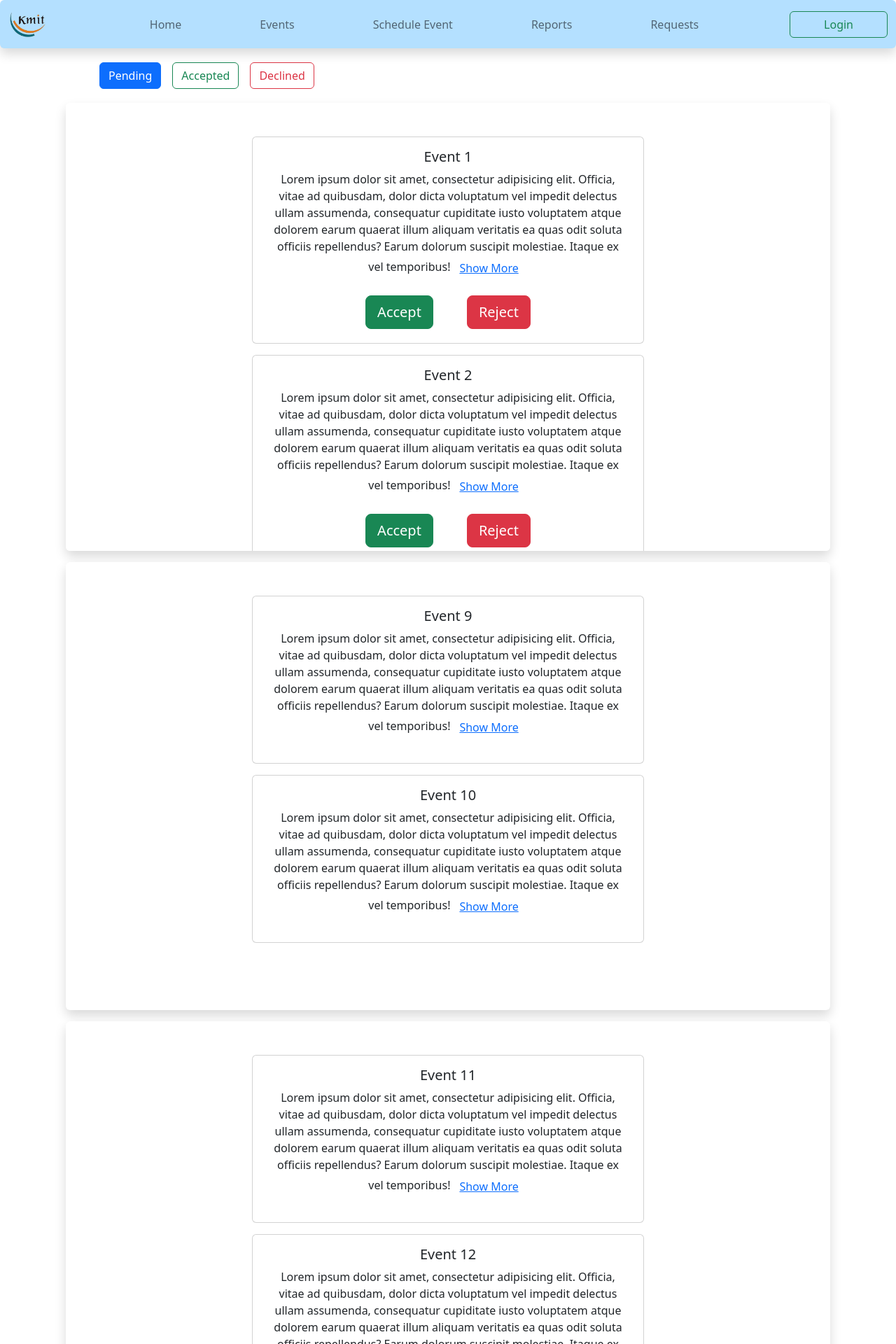
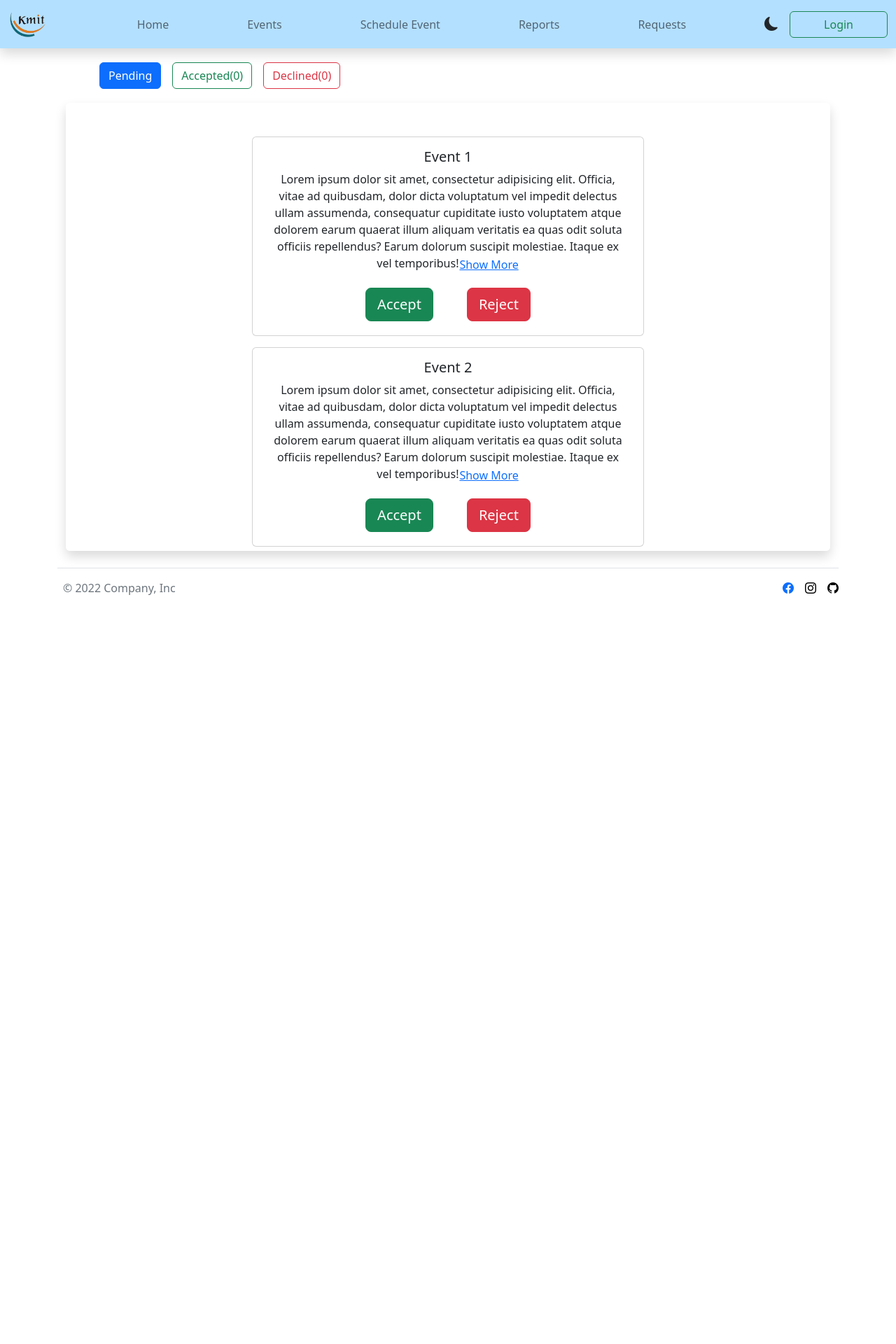
Before and after one commit to A-d-i-t-h-y-a/reactuems, a React (Create React App) app: page /Requests in a window 1280 px wide. Shown: the top 1920 px of the page at 70% size. After the commit the page ends 892 px from the top, so only its background shows below. Built offline with nearby package versions, Linux system fonts and the light colour scheme.

Commit message:
added a dark theme icon

```diff
--- a/src/App.js
+++ b/src/App.js
@@ -11,6 +11,7 @@ import {
 import Schedule from './components/Schedule';
 import Reports from './components/Reports';
 import Requests from './components/Requests';
+import Footer from './components/Footer';
 
 function App() {
   const [mode, setMode] = useState("light");
@@ -41,6 +42,7 @@ function App() {
           <Route exact path="/Requests" element={<Requests/>}></Route>
           <Route exact path="/" element={<TextForm heading="Enter the Text to Analyse Below" text={text}/>}></Route>
         </Routes>
+        <Footer/>
       </div>
     </Router>
     </>
--- a/src/components/About.js
+++ b/src/components/About.js
@@ -1,4 +1,4 @@
-import React, {useState} from "react";
+// import React, {useState} from "react";
 import { Link } from 'react-router-dom';
 
 export default function About() {
--- /dev/null
+++ b/src/components/Footer.js
@@ -0,0 +1,21 @@
+import React from 'react'
+
+export default function Footer() {
+  return (
+    <div>
+        <footer className="d-flex flex-wrap justify-content-between align-items-center py-3 my-4 border-top">
+            <div className="col-md-4 d-flex align-items-center">
+            <a href="/" className="mb-3 me-2 mb-md-0 text-muted text-decoration-none lh-1">
+            </a>
+            <span className="mb-3 mb-md-0 text-muted">© 2022 Company, Inc</span>
+            </div>
+
+            <ul className="nav col-md-4 justify-content-end list-unstyled d-flex">
+            <li className="ms-3"><a href="#"><i className='bi bi-facebook'></i></a></li>
+            <li className="ms-3"><a href="#"><i className='bi bi-instagram text-black'></i></a></li>
+            <li className="ms-3"><a href="https://github.com/A-d-i-t-h-y-a" target="_blank"><i className='bi bi-github text-black'></i></a></li>
+            </ul>
+        </footer>
+    </div>
+  )
+}
--- a/src/components/Navbar.js
+++ b/src/components/Navbar.js
@@ -7,6 +7,10 @@ import { Link } from 'react-router-dom';
 export default function Navbar(props) {
   const [pass, setpass] = useState("password");
   const [bi, setbi] = useState("bi-eye");
+  const [mystyle, setstyle] = useState("#b4e0ff")
+  const [co, setco] = useState(null)
+  const [navt, setnavt] = useState("nav-link_light");
+  // const [text, settext] = useState()
   // let Pass = document.getElementById("Pass");
   // let tog = isNaN(Pass.value);
   const ptoggle = () => {
@@ -30,6 +34,19 @@ export default function Navbar(props) {
     //   // icon.classList.add(bi);
     // }
   };
+
+  const theme = ()=>{
+    if(mystyle == "#b4e0ff"){
+      setstyle("#3700B3")
+      setco({color: 'yellow'})
+      setnavt("nav-link_dark");
+    }
+    else{
+      setstyle("#b4e0ff");
+      setco()
+      setnavt("nav-link_light")
+    }
+  }
   return (
 //     <div>
 //       <nav className={`navbar navbar-expand-lg navbar-${props.mode} bg-${props.mode}`}>
@@ -60,7 +77,8 @@ export default function Navbar(props) {
 //     </nav>
 //     </div>
     <>
-      <nav className="navbar navbar-expand-lg shadow rounded mb-2" style={{backgroundColor: "#b4e0ff"}}>
+      {/* <nav className="navbar navbar-expand-lg shadow rounded mb-2" style={{backgroundColor: "#b4e0ff"}}> */}
+      <nav className="navbar navbar-expand-lg shadow mb-2" style={{backgroundColor: mystyle}}>
         <div className="container-fluid">
           <Link className="navbar-brand" to="/"><img src="./kmit-bar.png" alt='Unable To Load' style={{width: "3.5rem"}}/></Link>
           <button className="navbar-toggler" type="button" data-bs-toggle="collapse" data-bs-target="#navbarSupportedContent"
@@ -70,22 +88,23 @@ export default function Navbar(props) {
           <div className="collapse navbar-collapse" id="navbarSupportedContent">
             <ul className="navbar-nav m-auto mb-2 mb-lg-0">
               <li className="nav-item mx-5">
-                <Link className="nav-link" aria-current="page" to="/" id="navhome">Home</Link>
+                <Link className={`nav-link ${navt}`} aria-current="page" style={co} to="/" id="navhome">Home</Link>
               </li>
               <li className="nav-item mx-5">
-                <Link className="nav-link" aria-current="page" to="/events" id="navevents">Events</Link>
+                <Link className={`nav-link ${navt}`} aria-current="page" style={co} to="/events" id="navevents">Events</Link>
               </li>
               <li className="after_login nav-item mx-5">
-                <Link className="nav-link" aria-current="page" to="/Schedule" id="navsch">Schedule Event</Link>
+                <Link className={`nav-link ${navt}`} aria-current="page" style={co} to="/Schedule" id="navsch">Schedule Event</Link>
               </li>
               <li className="after_login nav-item mx-5">
-                <Link className="nav-link" aria-current="page" to="/Reports" id="navreports">Reports</Link>
+                <Link className={`nav-link ${navt}`} aria-current="page" style={co} to="/Reports" id="navreports">Reports</Link>
               </li>
               <li className="after_login nav-item mx-5">
-                <Link className="nav-link" aria-current="page" to="/Requests" id="navreq">Requests</Link>
+                <Link className={`nav-link ${navt}`} aria-current="page" style={co} to="/Requests" id="navreq">Requests</Link>
               </li>
             </ul>
-            <button className="btn btn-outline-success px-5" type="button" data-bs-toggle="modal" data-bs-target="#exampleModal">
+            <a onClick={theme} style={{cursor: "pointer"}}><i className={`${mystyle=="#b4e0ff"?"bi bi-moon-fill":"bi bi-sun-fill"} me-3 fs-5`} style={mystyle=="#b4e0ff"?null:{filter: "invert(1)"}}></i></a>
+            <button className={`btn btn-outline-${mystyle=="#b4e0ff"?"success":"light"} px-5`} type="button" data-bs-toggle="modal" data-bs-target="#exampleModal">
               Login
             </button>
             <div className="modal fade" id="exampleModal" tabIndex="-1" aria-labelledby="exampleModalLabel" aria-hidden="true">
--- a/src/components/Requests.js
+++ b/src/components/Requests.js
@@ -2,6 +2,13 @@ import React from 'react'
 
 export default function Requests() {
     let cards = document.getElementsByClassName("cards");
+    // const pend = useRef(null)
+    let accept = 0
+    let decline = 0
+    const pend = document.getElementsByClassName("pend")[0]
+    console.log(pend)
+    // let accept = document.getElementById("Accepted").getElementsByClassName("card").length;
+    // let decline = document.getElementById("Declined").getElementsByClassName("card").length;
     const reqsts = (e)=>{
       for(let card of cards){
         if(card.id == e && card.classList.contains("act")){
@@ -17,18 +24,18 @@ export default function Requests() {
     }
     return (
         <>
-            <div className="container h-100">
+            <div className="container">
                 <div className="ms-5 mt-3" role="group" aria-label="Basic radio toggle button group">
                     <input type="radio" className="btn-check" name="btnradio" id="btnradio1" autoComplete="off" defaultChecked />
-                    <label className="btn btn-outline-primary me-3 my-1" htmlFor="btnradio1" onClick={reqsts('Pending')}>Pending</label>
+                    <label className="btn btn-outline-primary me-3 my-1" htmlFor="btnradio1" onClick={()=>reqsts('Pending')}>Pending <span className='badge text-bg-light text-primary'>{pend}</span> </label>
 
                     <input type="radio" className="btn-check" name="btnradio" id="btnradio2" autoComplete="off" />
-                    <label className="btn btn-outline-success me-3" htmlFor="btnradio2" onClick={reqsts('Accepted')}>Accepted</label>
+                    <label className="btn btn-outline-success me-3" htmlFor="btnradio2" onClick={()=>reqsts('Accepted')}>Accepted({accept})</label>
 
                     <input type="radio" className="btn-check" name="btnradio" id="btnradio3" autoComplete="off" />
-                    <label className="btn btn-outline-danger" htmlFor="btnradio3" onClick={reqsts('Declined')}>Declined</label>
+                    <label className="btn btn-outline-danger" htmlFor="btnradio3" onClick={()=>reqsts('Declined')}>Declined({decline})</label>
                 </div>
-                <div className="cards p-5 mt-3 w-100 shadow bg-body rounded overflow-auto act" id="Pending" style={{ height: "40rem" }}>
+                <div className="cards p-5 mt-3 w-100 shadow bg-body rounded overflow-auto act" id="Pending" style={{ maxHeight: "40rem" }}>
                     <div className="row justify-content-evenly">
                         <div className="col-6 card text-center mx-1 mb-3" style={{ width: "35rem" }}>
                             <div className="card-body">
@@ -40,7 +47,7 @@ export default function Requests() {
                                     voluptatem atque dolorem earum quaerat illum aliquam veritatis
                                     ea quas odit soluta officiis repellendus? Earum dolorum suscipit
                                     molestiae. Itaque ex vel temporibus!
-                                    <button className="btn btn-link" type="button" data-bs-toggle="modal" data-bs-target="#E1">
+                                    <button className="btn btn-link p-0" type="button" data-bs-toggle="modal" data-bs-target="#E1">
                                         Show More
                                     </button>
                                 </p>
@@ -90,7 +97,7 @@ export default function Requests() {
                                     voluptatem atque dolorem earum quaerat illum aliquam veritatis
                                     ea quas odit soluta officiis repellendus? Earum dolorum suscipit
                                     molestiae. Itaque ex vel temporibus!
-                                    <button className="btn btn-link" type="button" data-bs-toggle="modal" data-bs-target="#E2">
+                                    <button className="btn btn-link p-0" type="button" data-bs-toggle="modal" data-bs-target="#E2">
                                         Show More
                                     </button>
                                 </p>
@@ -143,7 +150,7 @@ export default function Requests() {
                                     voluptatem atque dolorem earum quaerat illum aliquam veritatis
                                     ea quas odit soluta officiis repellendus? Earum dolorum suscipit
                                     molestiae. Itaque ex vel temporibus!
-                                    <button className="btn btn-link" type="button" data-bs-toggle="modal" data-bs-target="#E3">
+                                    <button className="btn btn-link p-0" type="button" data-bs-toggle="modal" data-bs-target="#E3">
                                         Show More
                                     </button>
                                 </p>
@@ -193,7 +200,7 @@ export default function Requests() {
                                     voluptatem atque dolorem earum quaerat illum aliquam veritatis
                                     ea quas odit soluta officiis repellendus? Earum dolorum suscipit
                                     molestiae. Itaque ex vel temporibus!
-                                    <button className="btn btn-link" type="button" data-bs-toggle="modal" data-bs-target="#E4">
+                                    <button className="btn btn-link p-0" type="button" data-bs-toggle="modal" data-bs-target="#E4">
                                         Show More
                                     </button>
                                 </p>
@@ -246,7 +253,7 @@ export default function Requests() {
                                     voluptatem atque dolorem earum quaerat illum aliquam veritatis
                                     ea quas odit soluta officiis repellendus? Earum dolorum suscipit
                                     molestiae. Itaque ex vel temporibus!
-                                    <button className="btn btn-link" type="button" data-bs-toggle="modal" data-bs-target="#E5">
+                                    <button className="btn btn-link p-0" type="button" data-bs-toggle="modal" data-bs-target="#E5">
                                         Show More
                                     </button>
                                 </p>
@@ -297,7 +304,7 @@ export default function Requests() {
                                     voluptatem atque dolorem earum quaerat illum aliquam veritatis
                                     ea quas odit soluta officiis repellendus? Earum dolorum suscipit
                                     molestiae. Itaque ex vel temporibus!
-                                    <button className="btn btn-link" type="button" data-bs-toggle="modal" data-bs-target="#E6">
+                                    <button className="btn btn-link p-0" type="button" data-bs-toggle="modal" data-bs-target="#E6">
                                         Show More
                                     </button>
                                 </p>
@@ -350,7 +357,7 @@ export default function Requests() {
                                     voluptatem atque dolorem earum quaerat illum aliquam veritatis
                                     ea quas odit soluta officiis repellendus? Earum dolorum suscipit
                                     molestiae. Itaque ex vel temporibus!
-                                    <button className="btn btn-link" type="button" data-bs-toggle="modal" data-bs-target="#E7">
+                                    <button className="btn btn-link p-0" type="button" data-bs-toggle="modal" data-bs-target="#E7">
                                         Show More
                                     </button>
                                 </p>
@@ -401,7 +408,7 @@ export default function Requests() {
                                     voluptatem atque dolorem earum quaerat illum aliquam veritatis
                                     ea quas odit soluta officiis repellendus? Earum dolorum suscipit
                                     molestiae. Itaque ex vel temporibus!
-                                    <button className="btn btn-link" type="button" data-bs-toggle="modal" data-bs-target="#E8">
+                                    <button className="btn btn-link p-0" type="button" data-bs-toggle="modal" data-bs-target="#E8">
                                         Show More
                                     </button>
                                 </p>
@@ -444,7 +451,7 @@ export default function Requests() {
                         </div>
                     </div>
                 </div>
-                <div className="cards p-5 mt-3 w-100 shadow bg-body rounded overflow-auto" id="Accepted" style={{ height: "40rem" }}>
+                <div className="cards p-5 mt-3 w-100 shadow bg-body rounded overflow-auto" id="Accepted" style={{ maxHeight: "40rem" }}>
                     <div className="row justify-content-evenly">
                         <div className="col-6 card text-center mx-1 mb-3" style={{ width: "35rem" }}>
                             <div className="card-body">
@@ -456,7 +463,7 @@ export default function Requests() {
                                     voluptatem atque dolorem earum quaerat illum aliquam veritatis
                                     ea quas odit soluta officiis repellendus? Earum dolorum suscipit
                                     molestiae. Itaque ex vel temporibus!
-                                    <button className="btn btn-link" type="button" data-bs-toggle="modal" data-bs-target="#E9">
+                                    <button className="btn btn-link p-0" type="button" data-bs-toggle="modal" data-bs-target="#E9">
                                         Show More
                                     </button>
                                 </p>
@@ -505,7 +512,7 @@ export default function Requests() {
                                     voluptatem atque dolorem earum quaerat illum aliquam veritatis
                                     ea quas odit soluta officiis repellendus? Earum dolorum suscipit
                                     molestiae. Itaque ex vel temporibus!
-                                    <button className="btn btn-link" type="button" data-bs-toggle="modal" data-bs-target="#E10">
+                                    <button className="btn btn-link p-0" type="button" data-bs-toggle="modal" data-bs-target="#E10">
                                         Show More
                                     </button>
                                 </p>
@@ -546,7 +553,7 @@ export default function Requests() {
                         </div>
                     </div>
                 </div>
-                <div className="cards p-5 mt-3 w-100 shadow bg-body rounded overflow-auto" id="Declined" style={{ height: "40rem" }}>
+                <div className="cards p-5 mt-3 w-100 shadow bg-body rounded overflow-auto" id="Declined" style={{ maxHeight: "40rem" }}>
                     <div className="row justify-content-evenly">
                         <div className="col-6 card text-center mx-1 mb-3" style={{ width: "35rem" }}>
                             <div className="card-body">
@@ -558,7 +565,7 @@ export default function Requests() {
                                     voluptatem atque dolorem earum quaerat illum aliquam veritatis
                                     ea quas odit soluta officiis repellendus? Earum dolorum suscipit
                                     molestiae. Itaque ex vel temporibus!
-                                    <button className="btn btn-link" type="button" data-bs-toggle="modal" data-bs-target="#E11">
+                                    <button className="btn btn-link p-0" type="button" data-bs-toggle="modal" data-bs-target="#E11">
                                         Show More
                                     </button>
                                 </p>
@@ -607,7 +614,7 @@ export default function Requests() {
                                     voluptatem atque dolorem earum quaerat illum aliquam veritatis
                                     ea quas odit soluta officiis repellendus? Earum dolorum suscipit
                                     molestiae. Itaque ex vel temporibus!
-                                    <button className="btn btn-link" type="button" data-bs-toggle="modal" data-bs-target="#E12">
+                                    <button className="btn btn-link p-0" type="button" data-bs-toggle="modal" data-bs-target="#E12">
                                         Show More
                                     </button>
                                 </p>
--- a/src/components/Schedule.css
+++ b/src/components/Schedule.css
@@ -0,0 +1,66 @@
+#main{
+    display: flex;
+}
+
+.Book{
+    flex-direction: column;
+    /* justify-content: space-between; */
+}
+
+.Book ul{
+    margin: 5%;
+}
+
+.Book li{
+    margin: 10px 0px;
+    font-size: larger;
+    list-style: none;
+}
+
+.Book input{
+    margin-left: 6%;
+    width: 80%;
+    border-radius: 5px;
+    outline: none;
+}
+
+.Book textarea{
+    margin-left: 6%;
+    width: 80%;
+    border-radius: 5px;
+    outline: none;
+}
+
+.Book li:nth-child(2){
+    vertical-align: middle;
+}
+
+/* .row{
+    text-align: center;
+    /* justify-content: center; */
+    /* align-items: center;
+} */
+.row a{
+    text-decoration: none;
+    color: black;
+    font-size: 20px;
+    font-weight: 500;
+    margin: 20px 0px;
+}
+
+.step{
+    display: none;
+}
+.act{
+    display: block;
+}
+
+.btn-link:hover {
+    transition: .3s;
+    transform: scale(1.1);
+    border-bottom: 2px solid rgb(0, 136, 255);
+}
+
+.navact{
+    border-bottom: 4px solid rgb(0, 136, 255);
+}
--- a/src/components/TextForm.js
+++ b/src/components/TextForm.js
@@ -57,7 +57,7 @@ export default function TextForm(props) {
                 <h2 style={{color: props.text === "dark"?"black":"white"}}>Preview</h2>
                 <p style={{color: props.text === "dark"?"black":"white"}}>{text}</p>
             </div> */}
-            <div id="carouselExampleCaptions" className="carousel slide mx-auto w-75 my-3 carousel-fade" data-bs-ride="false">
+            <div id="carouselExampleCaptions" className="carousel slide mx-auto w-100 my-3 carousel-fade" data-bs-ride="false">
                 <div className="carousel-indicators">
                     <button type="button" data-bs-target="#carouselExampleCaptions" data-bs-slide-to="0" className="active"
                         aria-current="true" aria-label="Slide 1"></button>
--- a/src/index.css
+++ b/src/index.css
@@ -1,3 +1,6 @@
+/* .navbar .nav-link{
+    color: yellow;
+} */
 .modal-body {
     display: flex;
     flex-direction: column;
@@ -71,13 +74,17 @@ svg{
 .step{
     display: none;
 }
+.cards{
+    display: none;
+}
 .act{
     display: block;
 }
 
-#main .btn-link:hover {
+#main .lnav .btn-link:hover {
     transition: .3s;
     transform: scale(1.1);
+    /* border-bottom: 2px solid rgb(0, 136, 255); */
     border-bottom: 2px solid rgb(0, 136, 255);
 }
 
@@ -85,7 +92,7 @@ svg{
     border-bottom: 4px solid rgb(0, 136, 255);
 }
 
-tbody tr:hover{
+.table-hover tbody tr:hover{
     transform: scale(1.1);
 }
 
@@ -111,12 +118,24 @@ tbody tr:hover{
     transform: rotate(360deg);
   } */
   @media(min-width: 992px) {
-    .navbar .nav-link:hover {
+    .nav-link_dark:hover {
+      transition: .3s;
+      transform: scale(1.1);
+      /* border-bottom: 2px solid rgb(0, 136, 255); */
+      border-bottom: 2px solid yellow;
+    }
+    .nav-link_light:hover {
       transition: .3s;
       transform: scale(1.1);
       border-bottom: 2px solid rgb(0, 136, 255);
+      /* border-bottom: 2px solid yellow; */
     }
   }
   .btn:active {
     transform: scale(0.9);
   }
+
+  .buttons{
+    display: flex;
+    justify-content: space-around;
+  }
```
Also changed, not shown: src/components/Reports.js (+4 -13 lines), src/components/Schedule.js (+44 -30 lines).
